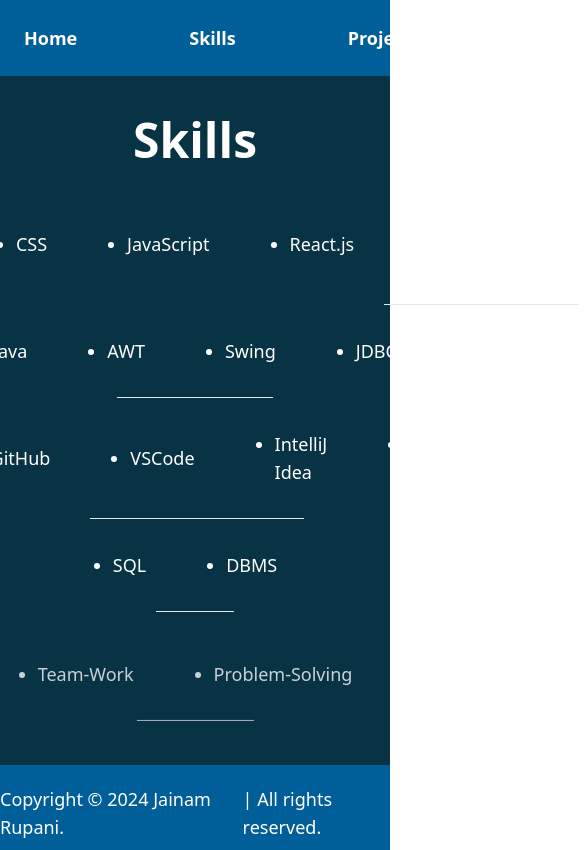
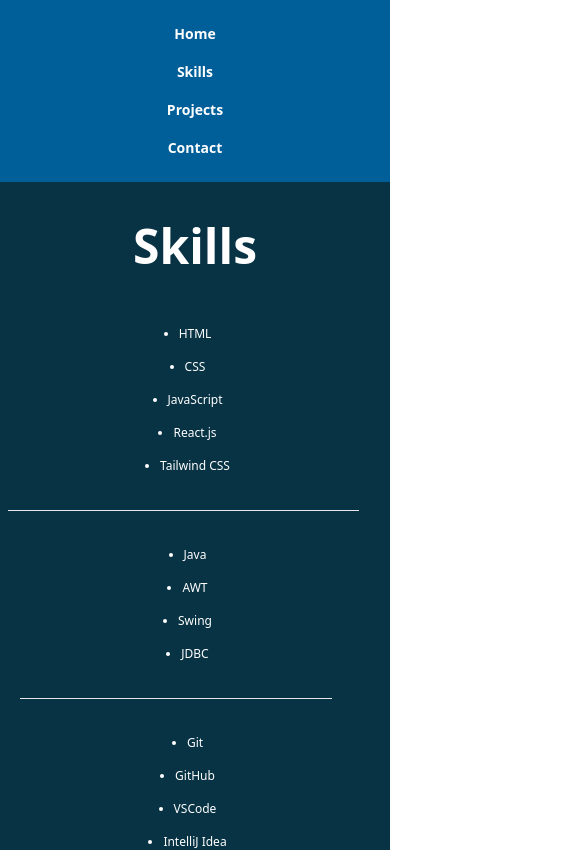
Before and after one commit to jainam-04/Portfolio, a React (Vite) app: page /skills in a window 390 px wide. Shown: the top 850 px of the page, 585 px wide, since content can reach past the window. Built offline with nearby package versions, Linux system fonts and the light colour scheme.

Commit message:
Added all responsive css

```diff
--- a/src/components/About.jsx
+++ b/src/components/About.jsx
@@ -9,8 +9,17 @@ function About() {
   return (
     <div>
       <div className="bg-cyan-950 text-white py-10 flex justify-center items-center gap-20">
+        <div>
+          <img
+            className="h-96 w-96 rounded-full image"
+            src={profile}
+            alt="profileImage"
+          />
+        </div>
         <div className="text-center">
-          <h1 className="text-6xl py-5 font-bold multicolortext">Jainam Rupani</h1>
+          <h1 className="text-6xl py-5 font-bold multicolortext">
+            Jainam Rupani
+          </h1>
           <h4 className="text-3xl py-5">
             Java <br /> Developer
           </h4>
@@ -39,13 +48,6 @@ function About() {
             </a>
           </div>
         </div>
-        <div>
-          <img
-            className="h-96 w-96 rounded-full image"
-            src={profile}
-            alt="profileImage"
-          />
-        </div>
       </div>
     </div>
   );
--- a/src/components/Contacts.jsx
+++ b/src/components/Contacts.jsx
@@ -35,7 +35,7 @@ function Contacts() {
         <h1 className="text-center py-5 text-5xl font-bold">Contact</h1>
         <div>
           <form
-            className="flex justify-center items-center flex-col text-lg gap-10 py-10 font-bold"
+            className="flex justify-center items-center flex-col text-lg gap-10 py-10 font-bold contact-form"
             onSubmit={onSubmit}
           >
             <input
--- a/src/components/Footer.jsx
+++ b/src/components/Footer.jsx
@@ -3,7 +3,7 @@ import React from "react";
 function Footer() {
   return (
     <div>
-      <div className="flex justify-center items-center py-5 text-white bg-[#005f99] text-lg">
+      <div className="flex justify-center items-center py-5 text-white bg-[#005f99] text-lg footer">
         <p className="me-1">Copyright &#169; 2024 Jainam Rupani. </p>
         <p> | All rights reserved.</p>
       </div>
--- a/src/components/NavBar.jsx
+++ b/src/components/NavBar.jsx
@@ -7,16 +7,16 @@ function NavBar() {
       <div className="flex justify-around items-center bg-[#005f99] p-6">
         <div>
           <ul className="flex gap-28 items-center text-lg text-white font-bold">
-            <li className="navLink">
+            <li className="hover:opacity-75">
               <Link to="/">Home</Link>
             </li>
-            <li className="navLink">
+            <li className="hover:opacity-75">
               <Link to="/skills">Skills</Link>
             </li>
-            <li className="navLink">
+            <li className="hover:opacity-75">
               <Link to="/projects">Projects</Link>
             </li>
-            <li className="navLink">
+            <li className="hover:opacity-75">
               <Link to="/contact">Contact</Link>
             </li>
           </ul>
--- a/src/components/Projects.jsx
+++ b/src/components/Projects.jsx
@@ -3,15 +3,15 @@ import clinic from "../assets/imgs/clinic.jpg";
 import atm from "../assets/imgs/atm.webp";
 import newsapp from "../assets/imgs/newsapp.avif";
 import voting from "../assets/imgs/voting.jpg";
-import textutils from '../assets/imgs/textutils.png'
+import textutils from "../assets/imgs/textutils.png";
 
 function Projects() {
   return (
     <div>
       <div className="bg-cyan-950 text-white py-5">
         <h1 className="text-5xl text-center font-bold">Projects</h1>
-        <div className="flex justify-center items-center gap-28">
-          <div className="py-10 mx-5 bg-gray-600 px-5 mt-5 rounded-xl">
+        <div className="flex justify-center items-center gap-28 project-container">
+          <div className="py-10 mx-5 bg-gray-600 px-5 mt-5 rounded-xl project-card">
             <img src={clinic} alt="clinicImage" className="rounded-lg" />
             <p className="text-lg ml-20 mt-5">Full-Stack Website for</p>
             <p className="text-lg ml-24 mb-5"> Sanjeevani Clinic</p>
@@ -21,8 +21,12 @@ function Projects() {
               </button>
             </a>
           </div>
-          <div className="py-10 mx-5 bg-gray-600 px-5 mt-5 rounded-xl">
-            <img src={newsapp} alt="clinicImage" className="rounded-lg h-[197px] w-[350px]" />
+          <div className="py-10 mx-5 bg-gray-600 px-5 mt-5 rounded-xl project-card">
+            <img
+              src={newsapp}
+              alt="clinicImage"
+              className="rounded-lg h-[197px] w-[350px]"
+            />
             <p className="text-lg ml-32 mt-5 mb-10">News App</p>
             <a href="https://github.com/jainam-04/NewsApp">
               <button className="ml-14 py-3 px-5 bg-white text-black font-bold text-xl rounded-2xl">
@@ -30,8 +34,12 @@ function Projects() {
               </button>
             </a>
           </div>
-          <div className="py-10 mx-5 bg-gray-600 px-5 mt-5 rounded-xl">
-            <img src={atm} alt="clinicImage" className="rounded-lg h-[197px] w-[350px]" />
+          <div className="py-10 mx-5 bg-gray-600 px-5 mt-5 rounded-xl project-card">
+            <img
+              src={atm}
+              alt="clinicImage"
+              className="rounded-lg h-[197px] w-[350px]"
+            />
             <p className="text-lg ml-20 mt-5 mb-10">ATM Management System</p>
             <a href="https://github.com/jainam-04/ATM-Management-System">
               <button className="ml-16 py-3 px-5 bg-white text-black font-bold text-xl rounded-2xl">
@@ -40,9 +48,13 @@ function Projects() {
             </a>
           </div>
         </div>
-        <div className="flex justify-center items-center gap-28">
-        <div className="py-10 mx-5 bg-gray-600 px-5 mt-5 rounded-xl">
-            <img src={voting} alt="clinicImage" className="rounded-lg h-[197px] w-[350px]" />
+        <div className="flex justify-center items-center gap-28 project-container">
+          <div className="py-10 mx-5 bg-gray-600 px-5 mt-5 rounded-xl project-card">
+            <img
+              src={voting}
+              alt="clinicImage"
+              className="rounded-lg h-[197px] w-[350px]"
+            />
             <p className="text-lg ml-28 mt-5 mb-10">Voting System</p>
             <a href="https://github.com/jainam-04/Voting-System">
               <button className="ml-16 py-3 px-5 bg-white text-black font-bold text-xl rounded-2xl">
@@ -50,8 +62,12 @@ function Projects() {
               </button>
             </a>
           </div>
-        <div className="py-10 mx-5 bg-gray-600 px-5 mt-5 rounded-xl">
-            <img src={textutils} alt="clinicImage" className="rounded-lg h-[197px] w-[350px]" />
+          <div className="py-10 mx-5 bg-gray-600 px-5 mt-5 rounded-xl project-card">
+            <img
+              src={textutils}
+              alt="clinicImage"
+              className="rounded-lg h-[197px] w-[350px]"
+            />
             <p className="text-lg ml-28 mt-5 mb-10">Text Utility App</p>
             <a href="https://github.com/jainam-04/TextUtils">
               <button className="ml-16 py-3 px-5 bg-white text-black font-bold text-xl rounded-2xl">
--- a/src/index.css
+++ b/src/index.css
@@ -10,10 +10,6 @@
 button:hover {
   background-color: blue;
   color: white;
-}
-
-.navLink:hover {
-  text-transform: uppercase;
 }
 
 .multicolortext {
@@ -125,3 +121,358 @@ button:hover {
   animation-delay: 5s;
   animation-fill-mode: forwards;
 }
+
+@media (max-width: 1024px) {
+  .flex {
+    flex-direction: column;
+    gap: 10px;
+  }
+
+  .flex ul {
+    flex-direction: column;
+    gap: 10px;
+  }
+}
+
+@media (max-width: 768px) {
+  .flex {
+    flex-direction: column;
+    align-items: flex-start;
+    gap: 10px;
+  }
+
+  .flex ul {
+    flex-direction: column;
+    gap: 10px;
+  }
+
+  .sticky {
+    position: relative;
+  }
+}
+
+@media (max-width: 480px) {
+  .flex {
+    flex-direction: column;
+    align-items: flex-start;
+    gap: 5px;
+    padding: 5px;
+  }
+
+  .flex ul {
+    flex-direction: column;
+    gap: 5px;
+  }
+
+  .flex ul li {
+    font-size: 14px;
+  }
+
+  .sticky {
+    position: relative;
+  }
+}
+
+@media (max-width: 1024px) {
+  .flex {
+    flex-direction: column;
+    gap: 20px;
+  }
+
+  .flex ul {
+    flex-direction: column;
+    gap: 10px;
+  }
+}
+
+@media (max-width: 768px) {
+  .flex {
+    flex-direction: column;
+    align-items: center;
+    gap: 20px;
+  }
+
+  .flex ul {
+    flex-direction: column;
+    gap: 10px;
+  }
+
+  .sticky {
+    position: relative;
+  }
+
+  .text-6xl {
+    font-size: 3rem; /* Adjust font size */
+  }
+
+  .text-3xl {
+    font-size: 1.5rem; /* Adjust font size */
+  }
+
+  .h-96.w-96 {
+    height: 12rem; /* Adjust height */
+    width: 12rem; /* Adjust width */
+  }
+}
+
+@media (max-width: 480px) {
+  .flex {
+    flex-direction: column;
+    align-items: center;
+    gap: 20px;
+    padding: 10px;
+  }
+
+  .flex ul {
+    flex-direction: column;
+    gap: 10px;
+  }
+
+  .flex ul li {
+    font-size: 14px;
+  }
+
+  .sticky {
+    position: relative;
+  }
+
+  .text-6xl {
+    font-size: 2.5rem; /* Adjust font size */
+  }
+
+  .text-3xl {
+    font-size: 1.25rem; /* Adjust font size */
+  }
+
+  .h-96.w-96 {
+    height: 10rem; /* Adjust height */
+    width: 10rem; /* Adjust width */
+  }
+
+  .text-2xl {
+    font-size: 1rem; /* Adjust font size */
+  }
+
+  .text-2xl.py-5 {
+    padding: 1rem 0; /* Adjust padding */
+  }
+
+  .py-10 {
+    padding: 2rem 0; /* Adjust padding */
+  }
+
+  .gap-10 {
+    gap: 5px; /* Adjust gap */
+  }
+}
+
+@media (max-width: 1024px) {
+  .skill-section ul {
+    flex-direction: column;
+    gap: 10px;
+  }
+
+  .skill-section ul li {
+    font-size: 1rem; /* Adjust font size */
+  }
+
+  .w-\[50vw\] {
+    width: 70vw;
+  }
+
+  .w-\[40vw\] {
+    width: 60vw;
+  }
+
+  .w-\[55vw\] {
+    width: 75vw;
+  }
+
+  .w-\[20vw\] {
+    width: 50vw;
+  }
+
+  .w-\[30vw\] {
+    width: 60vw;
+  }
+
+  .ms-96 {
+    margin-left: 10vw;
+  }
+
+  .ms-\[30vw\] {
+    margin-left: 20vw;
+  }
+
+  .ms-\[23vw\] {
+    margin-left: 15vw;
+  }
+
+  .ms-\[40vw\] {
+    margin-left: 25vw;
+  }
+
+  .ms-\[35vw\] {
+    margin-left: 25vw;
+  }
+}
+
+@media (max-width: 768px) {
+  .skill-section ul {
+    flex-direction: column;
+    gap: 5px;
+  }
+
+  .skill-section ul li {
+    font-size: 0.875rem; /* Adjust font size */
+  }
+
+  .w-\[50vw\] {
+    width: 80vw;
+  }
+
+  .w-\[40vw\] {
+    width: 70vw;
+  }
+
+  .w-\[55vw\] {
+    width: 85vw;
+  }
+
+  .w-\[20vw\] {
+    width: 60vw;
+  }
+
+  .w-\[30vw\] {
+    width: 70vw;
+  }
+
+  .ms-96 {
+    margin-left: 5vw;
+  }
+
+  .ms-\[30vw\] {
+    margin-left: 10vw;
+  }
+
+  .ms-\[23vw\] {
+    margin-left: 5vw;
+  }
+
+  .ms-\[40vw\] {
+    margin-left: 20vw;
+  }
+
+  .ms-\[35vw\] {
+    margin-left: 20vw;
+  }
+}
+
+@media (max-width: 480px) {
+  .skill-section ul {
+    flex-direction: column;
+    gap: 5px;
+  }
+
+  .skill-section ul li {
+    font-size: 0.75rem; /* Adjust font size */
+  }
+
+  .w-\[50vw\] {
+    width: 90vw;
+  }
+
+  .w-\[40vw\] {
+    width: 80vw;
+  }
+
+  .w-\[55vw\] {
+    width: 95vw;
+  }
+
+  .w-\[20vw\] {
+    width: 70vw;
+  }
+
+  .w-\[30vw\] {
+    width: 80vw;
+  }
+
+  .ms-96 {
+    margin-left: 2vw;
+  }
+
+  .ms-\[30vw\] {
+    margin-left: 5vw;
+  }
+
+  .ms-\[23vw\] {
+    margin-left: 2vw;
+  }
+
+  .ms-\[40vw\] {
+    margin-left: 10vw;
+  }
+
+  .ms-\[35vw\] {
+    margin-left: 10vw;
+  }
+}
+
+@media (max-width: 1024px) {
+  .project-container {
+    flex-direction: column;
+    gap: 20px;
+  }
+}
+
+@media (max-width: 768px) {
+  .project-container {
+    flex-direction: column;
+    align-items: center;
+    gap: 20px;
+  }
+
+  .project-container .project-card {
+    width: 80%;
+  }
+}
+
+@media (max-width: 480px) {
+  .project-container {
+    flex-direction: column;
+    align-items: center;
+    gap: 20px;
+    padding: 10px;
+  }
+
+  .project-container .project-card {
+    width: 95%;
+  }
+}
+
+@media (max-width: 1024px) {
+  .contact-form {
+    width: 80vw;
+  }
+}
+
+@media (max-width: 768px) {
+  .contact-form {
+    width: 90vw;
+  }
+}
+
+@media (max-width: 480px) {
+  .contact-form {
+    width: 95vw;
+  }
+}
+
+@media (max-width: 480px) {
+  .footer {
+    font-size: 0.75rem;
+    padding: 0.5rem;
+    flex-direction: column;
+  }
+}
```
